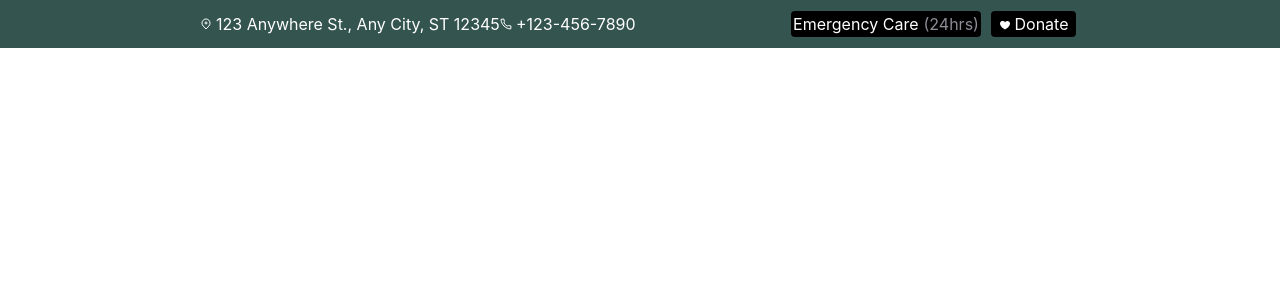
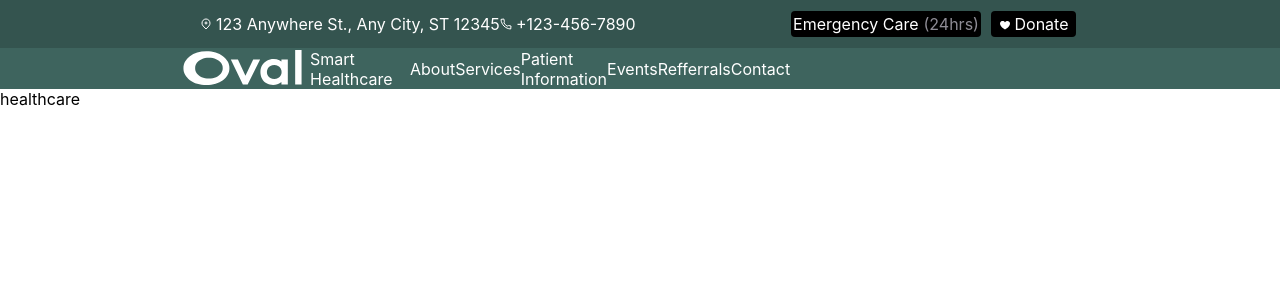
Before and after one commit to Jonhels/Healthcare, a React (Create React App) app in the folder my-app/: page / in a window 1280 px wide. Shown: the top 300 px of the page. Built offline with nearby package versions, Linux system fonts and the light colour scheme.

Commit message:
Added navigation

```diff
--- a/my-app/src/About/About.tsx
+++ b/my-app/src/About/About.tsx
@@ -1,11 +1,11 @@
 import React from 'react';
-import './App.css';
+import '../App.css';
 import './About.css';
 
 function About() {
   return (
     <div className="About">
-
+      About
     </div>
   );
 }
--- a/my-app/src/App.tsx
+++ b/my-app/src/App.tsx
@@ -1,12 +1,15 @@
 import React from 'react';
 import './App.css';
-import { Link } from 'react-router-dom';
+import { Outlet, Link } from 'react-router-dom';
 import Information from './Information/Information';
+import Navigation from './Navigation/Navigation';
 
 function App() {
   return (
     <div className="App">
       <Information></Information>
+      <Navigation></Navigation>
+      <Outlet />
     </div>
   );
 }
--- a/my-app/src/Contact/Contact.tsx
+++ b/my-app/src/Contact/Contact.tsx
@@ -1,11 +1,11 @@
 import React from 'react';
-import './App.css';
+import '../App.css';
 import './Contact.css';
 
 function Contact() {
   return (
     <div className="Contact">
-
+      Contact
     </div>
   );
 }
--- a/my-app/src/Events/Events.tsx
+++ b/my-app/src/Events/Events.tsx
@@ -1,11 +1,11 @@
 import React from 'react';
-import './App.css';
+import '../App.css';
 import './Events.css';
 
 function Events() {
   return (
     <div className="Events">
-
+      Events
     </div>
   );
 }
--- a/my-app/src/Footer/Footer.tsx
+++ b/my-app/src/Footer/Footer.tsx
@@ -1,5 +1,5 @@
 import React from 'react';
-import './App.css';
+import '../App.css';
 import './Footer.css';
 
 function Footer() {
--- a/my-app/src/Healthcare/Healthcare.tsx
+++ b/my-app/src/Healthcare/Healthcare.tsx
@@ -5,7 +5,7 @@ import { Link } from 'react-router-dom';
 function Healthcare() {
   return (
     <div className="Healthcare">
-
+      healthcare
     </div>
   );
 }
--- a/my-app/src/Locations/Locations.tsx
+++ b/my-app/src/Locations/Locations.tsx
@@ -1,11 +1,11 @@
 import React from 'react';
-import './App.css';
+import '../App.css';
 import './Locations.css';
 
 function Locations() {
   return (
     <div className="Locations">
-
+      Locations
     </div>
   );
 }
--- a/my-app/src/Navigation/Navigation.css
+++ b/my-app/src/Navigation/Navigation.css
@@ -0,0 +1,35 @@
+.Navigation {
+    display: flex;
+    flex-direction: row;
+    justify-content: space-between;
+    align-items: center;
+    width: 42vw;
+    margin-left: 180px;
+}
+
+.wrapper {
+    width: 100%;
+    background-color: #3E645E;
+}
+
+.Navigation a {
+    color: #ffffff;
+    text-decoration: none;
+}
+
+.logo-wrapper {
+    display: flex;
+    flex-direction: row;
+    align-items: center;
+    width: 230px;
+}
+
+.logo-svg {
+    padding-top: 2px;
+}
+
+.logo-text {
+    display: flex;
+    flex-direction: column;
+    padding-left: 5px;
+}
--- a/my-app/src/Navigation/Navigation.tsx
+++ b/my-app/src/Navigation/Navigation.tsx
@@ -1,11 +1,29 @@
 import React from 'react';
-import './App.css';
+import { Link } from 'react-router-dom';
+import '../App.css';
 import './Navigation.css';
+import Oval from './Oval.svg';
 
 function Navigation() {
   return (
+    <div className='wrapper'>
     <div className="Navigation">
-
+      <Link to="/">
+        <div className='logo-wrapper'>
+          <p className='logo-svg'><img src={Oval} alt="Oval" /></p>
+          <div className='logo-text'>
+            <p>Smart</p>
+            <p>Healthcare</p>
+          </div>
+        </div>
+      </Link>
+      <Link to="/about">About</Link>
+      <Link to="/services">Services</Link>
+      <Link to="/patient-information">Patient Information</Link>
+      <Link to="/events">Events</Link>
+      <Link to="/refferrals">Refferrals</Link>
+      <Link to="/contact">Contact</Link>
+    </div>
     </div>
   );
 }
--- a/my-app/src/PatientInformation/PatientInformation.tsx
+++ b/my-app/src/PatientInformation/PatientInformation.tsx
@@ -1,11 +1,11 @@
 import React from 'react';
-import './App.css';
-import 'PatientInformation.css';
+import '../App.css';
+import './PatientInformation.css';
 
 function PatientInformation() {
   return (
     <div className="PatientInformation">
-
+      Patient information
     </div>
   );
 }
--- a/my-app/src/Services/Services.tsx
+++ b/my-app/src/Services/Services.tsx
@@ -1,11 +1,11 @@
 import React from 'react';
-import './App.css';
+import '../App.css';
 import './Services.css';
 
 function Services() {
   return (
     <div className="Services">
-
+      Services
     </div>
   );
 }
--- a/my-app/src/index.tsx
+++ b/my-app/src/index.tsx
@@ -5,9 +5,17 @@ import {
   Routes,
   Route
 } from 'react-router-dom';
+import reportWebVitals from './reportWebVitals';
 import './index.css';
 import App from './App';
-import reportWebVitals from './reportWebVitals';
+import About from './About/About';
+import Services from './Services/Services';
+import PatientInformation from './PatientInformation/PatientInformation';
+import Events from './Events/Events';
+import Locations from './Locations/Locations';
+import Contact from './Contact/Contact';
+import Healthcare from './Healthcare/Healthcare';
+
 
 const root = ReactDOM.createRoot(
   document.getElementById('root') as HTMLElement
@@ -15,7 +23,15 @@ const root = ReactDOM.createRoot(
 root.render(
   <BrowserRouter>
     <Routes>
-    <Route path='/' element={<App/>} />
+      <Route path='/' element={<App />}>
+        <Route path='/' element={<Healthcare />}/>
+        <Route path="/about" element={<About />} />
+        <Route path="/services" element={<Services />} />
+        <Route path="/patient-information" element={<PatientInformation />} />
+        <Route path="/events" element={<Events />} />
+        <Route path="/refferrals" element={<Locations/>} />
+        <Route path="/contact" element={<Contact />} />
+      </Route>
     </Routes>
   </BrowserRouter>
 );
```
Also changed, not shown: my-app/src/Navigation/Oval.svg (added).
